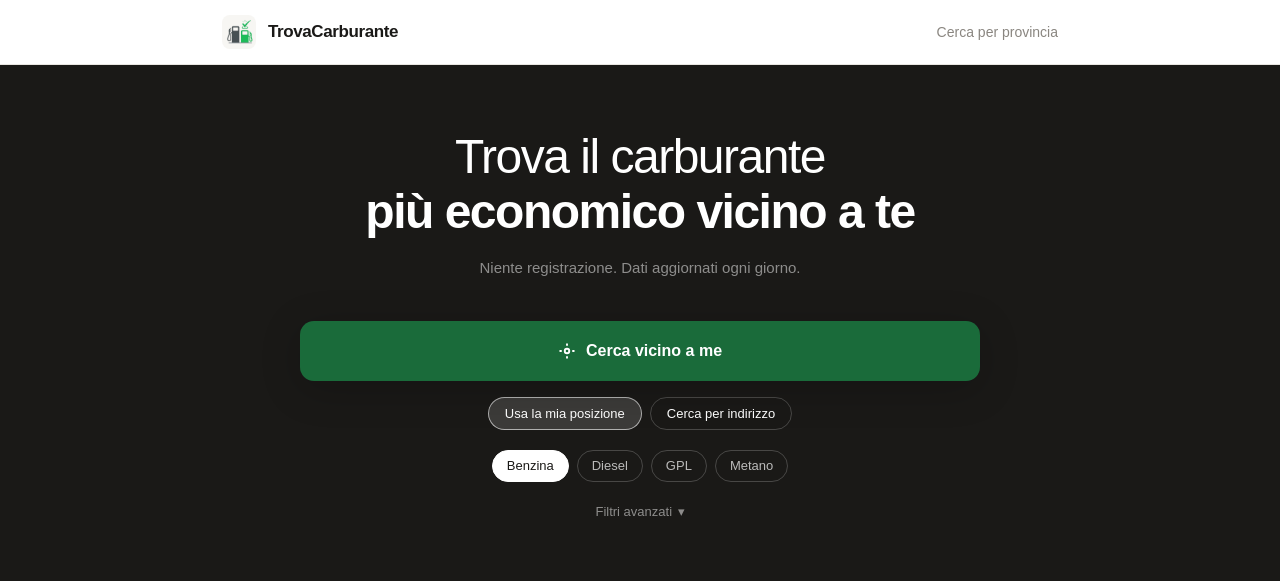
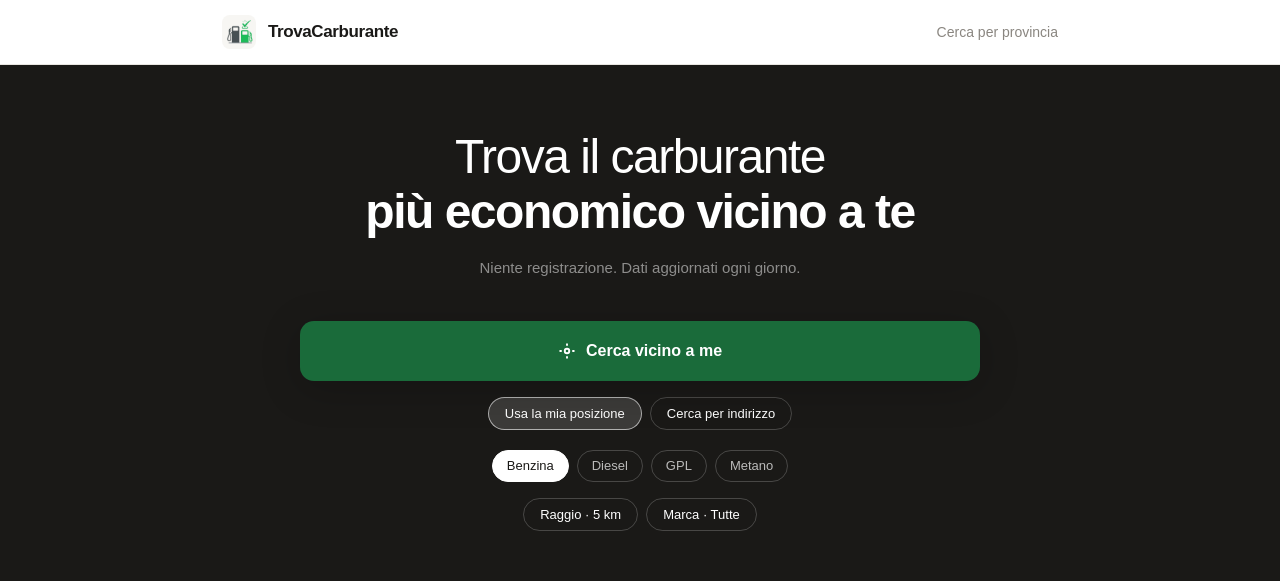
Before and after one commit to YannickMarguerettaz/benzina-economica, a Next.js app: page / in a window 1280 px wide. Shown: the top 581 px of the page. Built offline with nearby package versions, Linux system fonts and the light colour scheme.

Commit message:
feat: sostituisce filtri avanzati con pulsanti diretti raggio e marca

```diff
--- a/src/app/page.tsx
+++ b/src/app/page.tsx
@@ -41,7 +41,7 @@ export default function Home() {
   const [modalitaRicerca, setModalitaRicerca] = useState<'gps' | 'indirizzo'>('gps');
   const [vista, setVista] = useState<'lista' | 'mappa'>('lista');
   const [userCoords, setUserCoords] = useState<{ lat: number; lng: number } | null>(null);
-  const [filtriAperti, setFiltriAperti] = useState(false);
+  const [filtroAperto, setFiltroAperto] = useState<'raggio' | 'marca' | null>(null);
   const [loadingStep, setLoadingStep] = useState<'gps' | 'data' | null>(null);
   const [risparmioMedioAnnuale, setRisparmioMedioAnnuale] = useState<number>(260);
 
@@ -302,28 +302,36 @@ export default function Home() {
               ))}
             </div>
 
-            {/* Filtri avanzati */}
+            {/* Pulsanti filtro */}
+            <div style={{ display: 'flex', gap: 8, justifyContent: 'center' }}>
               <button
-              onClick={() => setFiltriAperti(!filtriAperti)}
+                onClick={() => setFiltroAperto(filtroAperto === 'raggio' ? null : 'raggio')}
                 style={{
-                background: 'none', border: 'none', color: 'rgba(255,255,255,0.5)', fontSize: 13,
-                cursor: 'pointer', fontFamily: 'inherit', display: 'flex', alignItems: 'center',
-                gap: 6, margin: '0 auto', padding: '4px 8px',
+                  padding: '6px 16px', borderRadius: 20, fontSize: 13, fontWeight: 500,
+                  border: filtroAperto === 'raggio' || raggio !== 5 ? '1px solid rgba(255,255,255,0.6)' : '1px solid rgba(255,255,255,0.2)',
+                  background: filtroAperto === 'raggio' || raggio !== 5 ? 'rgba(255,255,255,0.15)' : 'transparent',
+                  color: 'white', cursor: 'pointer', fontFamily: 'inherit', transition: 'all 0.15s',
                 }}
               >
-              Filtri avanzati
-              <span style={{ transition: 'transform 0.2s', display: 'inline-block', transform: filtriAperti ? 'rotate(180deg)' : 'rotate(0deg)' }}>▾</span>
+                Raggio · {raggio} km
               </button>
+              <button
+                onClick={() => setFiltroAperto(filtroAperto === 'marca' ? null : 'marca')}
+                style={{
+                  padding: '6px 16px', borderRadius: 20, fontSize: 13, fontWeight: 500,
+                  border: filtroAperto === 'marca' || marca !== 'Tutte' ? '1px solid rgba(255,255,255,0.6)' : '1px solid rgba(255,255,255,0.2)',
+                  background: filtroAperto === 'marca' || marca !== 'Tutte' ? 'rgba(255,255,255,0.15)' : 'transparent',
+                  color: 'white', cursor: 'pointer', fontFamily: 'inherit', transition: 'all 0.15s',
+                }}
+              >
+                Marca · {marca}
+              </button>
+            </div>
 
-            {filtriAperti && (
-              <div style={{ marginTop: 16, padding: 20, background: 'rgba(255,255,255,0.06)', borderRadius: 12, border: '1px solid rgba(255,255,255,0.1)', textAlign: 'left' }} className="animate-fadeup">
-
-                {/* Raggio */}
-                <div style={{ marginBottom: 16 }}>
-                  <span style={{ fontSize: 11, fontWeight: 600, color: 'rgba(255,255,255,0.4)', textTransform: 'uppercase', letterSpacing: '1.5px', display: 'block', marginBottom: 10 }}>Raggio</span>
-                  <div style={{ display: 'flex', gap: 8, flexWrap: 'wrap' }}>
+            {filtroAperto === 'raggio' && (
+              <div style={{ marginTop: 12, display: 'flex', gap: 8, justifyContent: 'center', flexWrap: 'wrap' }} className="animate-fadeup">
                 {RAGGI.map(r => (
-                      <button key={r} onClick={() => setRaggio(r)} style={{
+                  <button key={r} onClick={() => { setRaggio(r); setFiltroAperto(null); }} style={{
                     padding: '6px 14px', borderRadius: 20, fontSize: 13, fontWeight: 500,
                     border: raggio === r ? '1px solid white' : '1px solid rgba(255,255,255,0.2)',
                     background: raggio === r ? 'white' : 'transparent',
@@ -334,14 +342,12 @@ export default function Home() {
                   </button>
                 ))}
               </div>
-                </div>
+            )}
 
-                {/* Marca */}
-                <div>
-                  <span style={{ fontSize: 11, fontWeight: 600, color: 'rgba(255,255,255,0.4)', textTransform: 'uppercase', letterSpacing: '1.5px', display: 'block', marginBottom: 10 }}>Marca</span>
-                  <div style={{ display: 'flex', gap: 8, flexWrap: 'wrap' }}>
+            {filtroAperto === 'marca' && (
+              <div style={{ marginTop: 12, display: 'flex', gap: 8, justifyContent: 'center', flexWrap: 'wrap' }} className="animate-fadeup">
                 {MARCHE.map(m => (
-                      <button key={m} onClick={() => setMarca(m)} style={{
+                  <button key={m} onClick={() => { setMarca(m); setFiltroAperto(null); }} style={{
                     padding: '6px 14px', borderRadius: 20, fontSize: 13, fontWeight: 500,
                     border: marca === m ? '1px solid white' : '1px solid rgba(255,255,255,0.2)',
                     background: marca === m ? 'white' : 'transparent',
@@ -351,8 +357,6 @@ export default function Home() {
                     {m}
                   </button>
                 ))}
-                  </div>
-                </div>
               </div>
             )}
 
```
Lines whose indentation alone changed are shown as unchanged.
